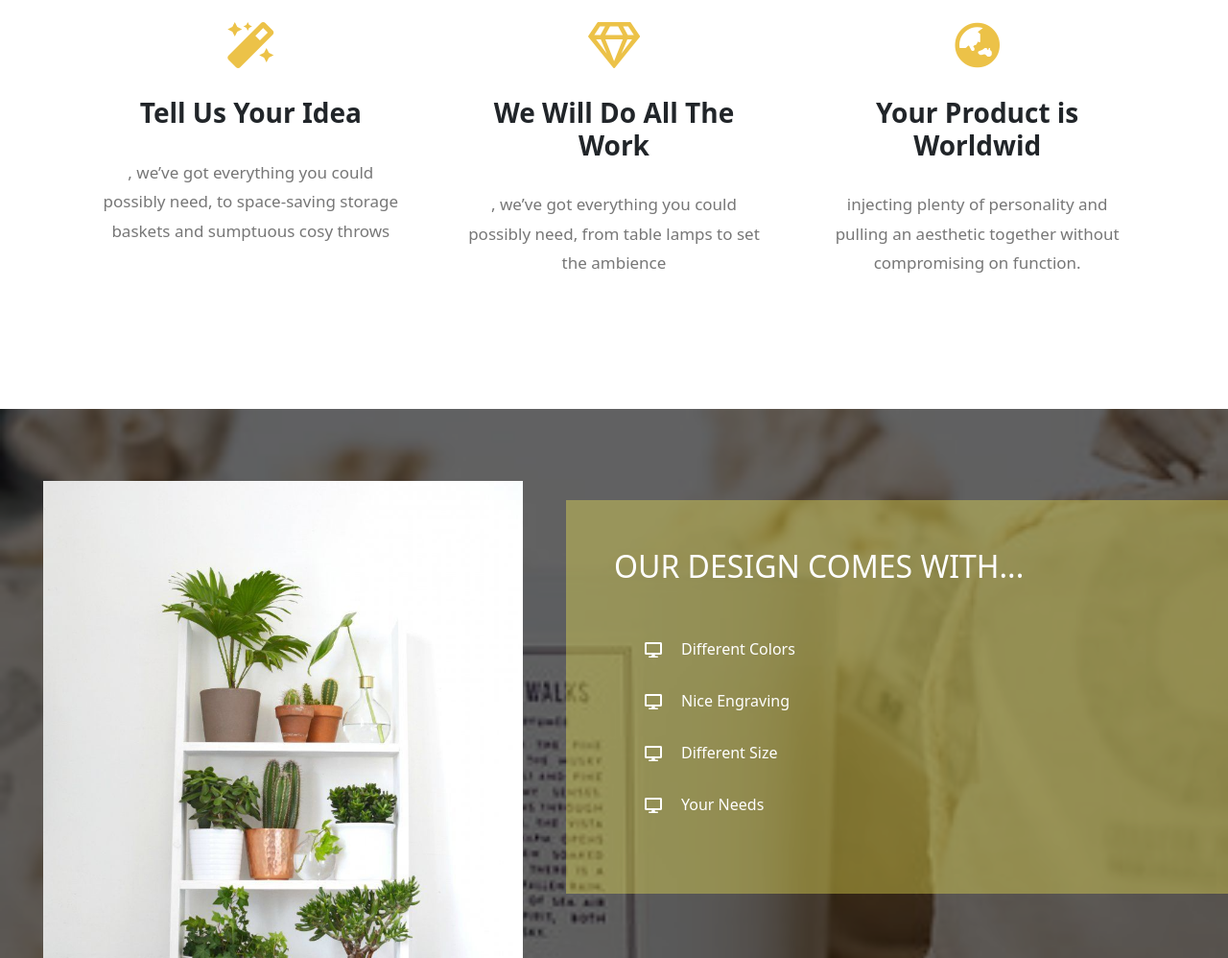
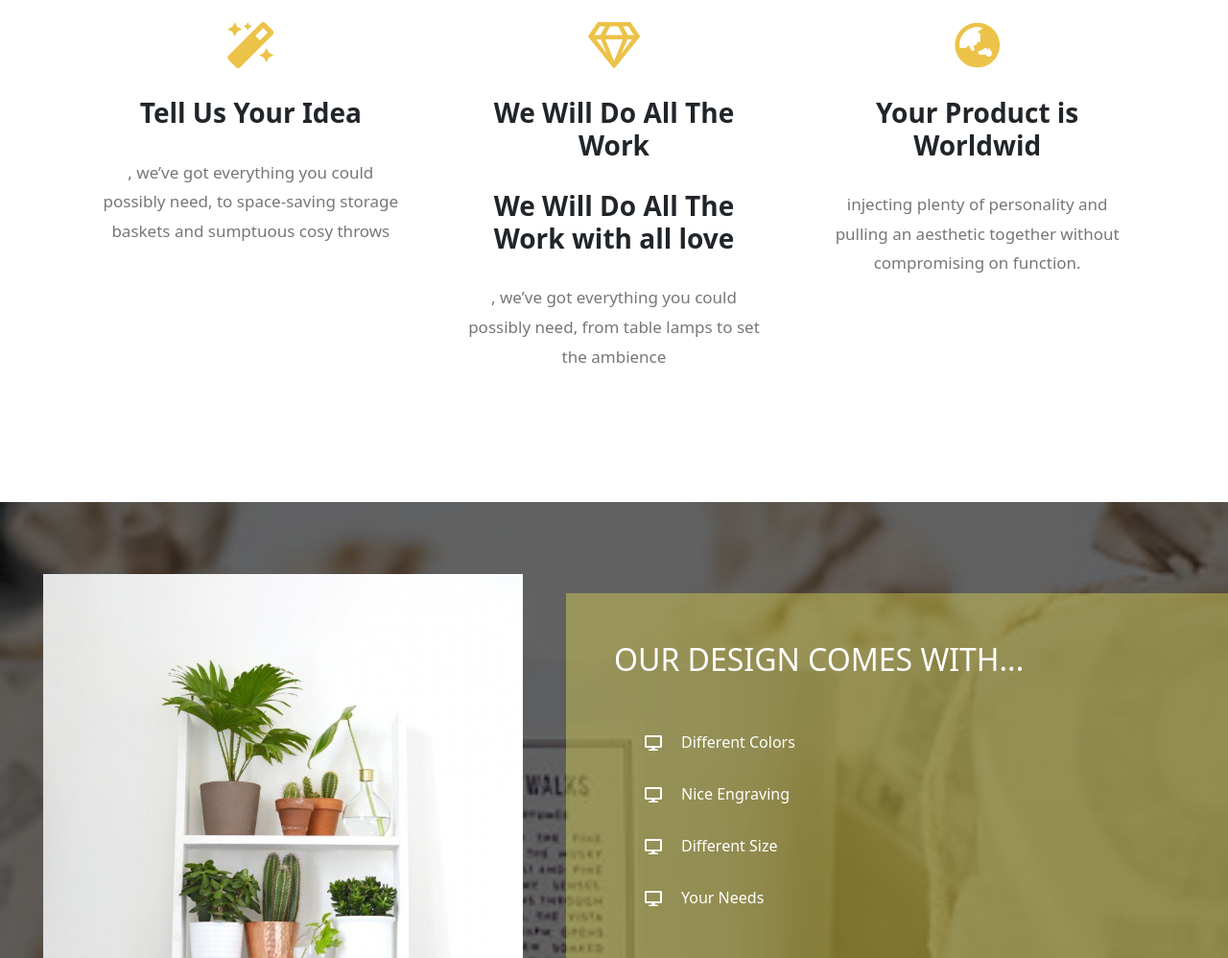
Before and after one commit to Rahaf691/FirstProject, a plain HTML site: page index.html in a window 1280 px wide. Shown: the part 897-1895 px from the top of the page at 96% size. Drawn offline with nearby package versions, Linux system fonts and the light colour scheme.

Commit message:
adding h3 in section features

```diff
--- a/index.html
+++ b/index.html
@@ -77,6 +77,7 @@
         <div class="feat">
           <i class="far fa-gem fa-3x"></i>
           <h3>We Will Do All The Work</h3>
+          <h3>We Will Do All The Work with all love</h3>
           <p>, we’ve got everything you could possibly need, from table lamps to set the ambience</p>
         </div>
         <div class="feat">
```
